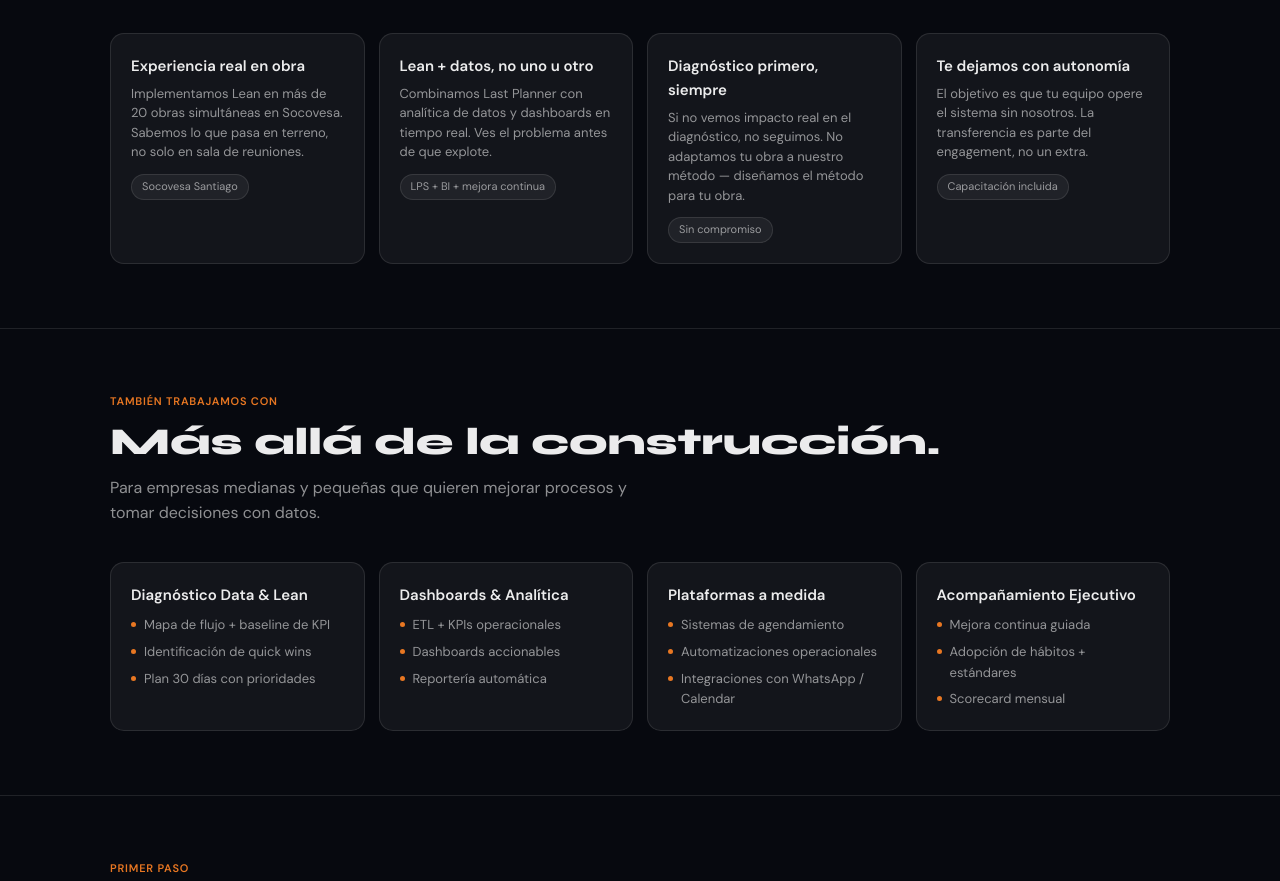
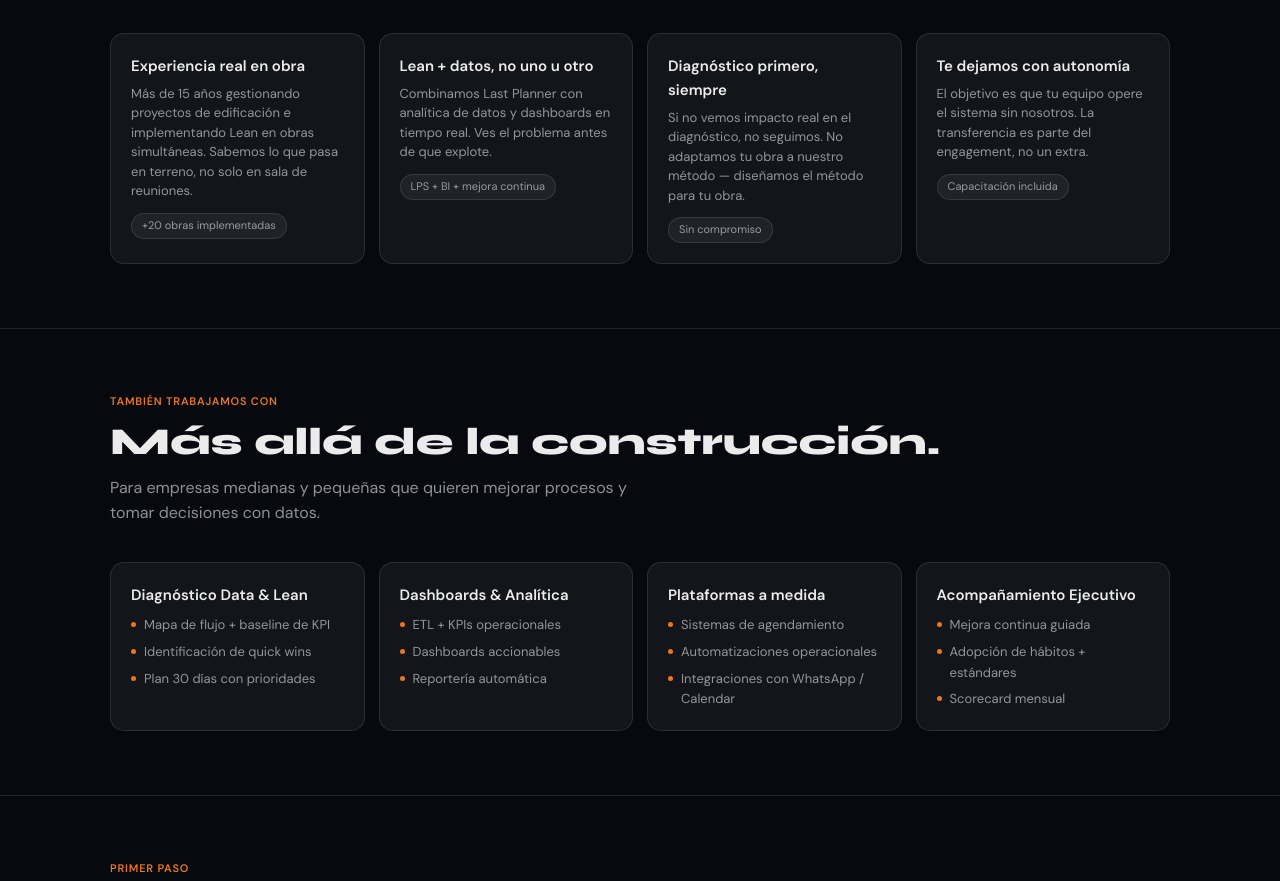
Before and after one commit to Vicente-blip-rock/numbervi-web, a website: page public/index.html in a window 1280 px wide. Shown: the part 3336-4217 px from the top of the page. Drawn offline with Linux system fonts and the light colour scheme.

Commit message:
elimina referencia Socovesa

```diff
--- a/public/index.html
+++ b/public/index.html
@@ -652,8 +652,8 @@
       <div class="diff-grid">
         <div class="diff-card reveal">
           <h3>Experiencia real en obra</h3>
-          <p>Implementamos Lean en más de 20 obras simultáneas en Socovesa. Sabemos lo que pasa en terreno, no solo en sala de reuniones.</p>
-          <span class="tag">Socovesa Santiago</span>
+          <p>Más de 15 años gestionando proyectos de edificación e implementando Lean en obras simultáneas. Sabemos lo que pasa en terreno, no solo en sala de reuniones.</p>
+          <span class="tag">+20 obras implementadas</span>
         </div>
         <div class="diff-card reveal" style="transition-delay:.08s;">
           <h3>Lean + datos, no uno u otro</h3>
```
